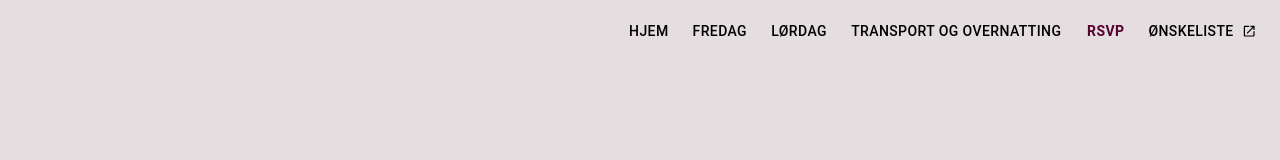
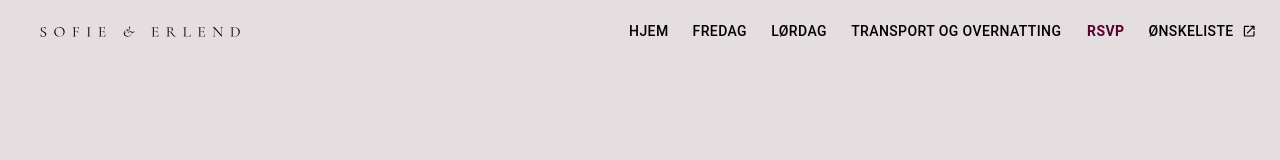
Before and after one commit to Krijak/sofieogerlend, a React (Vite) app: page /rsvp in a window 1280 px wide. Shown: the top 160 px of the page. Built offline with nearby package versions, Linux system fonts and the light colour scheme.

Commit message:
new front page and sofie og erlend on topbar

```diff
--- a/src/Components/Topbar.tsx
+++ b/src/Components/Topbar.tsx
@@ -10,8 +10,9 @@ import MenuIcon from "@mui/icons-material/Menu";
 import OpenInNewIcon from "@mui/icons-material/OpenInNew";
 import Toolbar from "@mui/material/Toolbar";
 import { Button, Stack, styled, Typography } from "@mui/material";
-import { NavLink } from "react-router-dom";
+import { NavLink, useLocation } from "react-router-dom";
 import SE from "../../public/SE.png";
+import SofieOgErlend from "../../public/SofieOgErlend.svg";
 
 type NavItem = {
   title: string;
@@ -36,6 +37,7 @@ const MenuItem = ({ title, href }: NavItem) => {
 const Topbar = () => {
   const [mobileOpen, setMobileOpen] = React.useState(false);
   const drawerWidth = 302;
+  const isOnMain = useLocation().pathname == "/";
 
   const handleDrawerToggle = () => {
     setMobileOpen((prevState) => !prevState);
@@ -86,10 +88,17 @@ const Topbar = () => {
         sx={{
           background: (theme) => theme.palette.background.default,
           boxShadow: "none",
-          ".MuiToolbar-root": { justifyContent: "flex-end" },
+          ".MuiToolbar-root": {
+            justifyContent: isOnMain ? "flex-end" : "space-between",
+          },
         }}
       >
         <Toolbar>
+          {!isOnMain && (
+            <Box ml={2}>
+              <img src={SofieOgErlend} width={"200px"} />
+            </Box>
+          )}
           <IconButton
             aria-label="åpne meny"
             edge="start"
--- a/src/pages/Main.tsx
+++ b/src/pages/Main.tsx
@@ -1,5 +1,6 @@
 import { Box, Stack } from "@mui/material";
-import SofieErlend from "../../public/SofieErlend.png";
+import SE from "../../public/SE.png";
+import SofieOgErlend from "../../public/SofieOgErlend.svg";
 import Grein from "../../public/SofieErlend/Grein.png";
 import KlatringKyss from "../../public/SofieErlend/KlatringKyss.png";
 import SEBaat from "../../public/SofieErlend/SEBaat.png";
@@ -12,16 +13,17 @@ const Main = () => {
 
   return (
     <Stack alignItems={"center"}>
-      <Box width={{ xs: "170px", sm: "250px" }}>
-        <img src={SofieErlend} alt="Sofie + Erlend" width={"100%"} />
+      <Box width={{ xs: "100px", sm: "100px" }}>
+        <img src={SE} alt="Sofie + Erlend" width={"100%"} />
       </Box>
       <Box
         style={{
-          maxWidth: "400px",
+          maxWidth: "600px",
           minWidth: "100px",
         }}
         padding={6}
-        paddingTop={4}
+        paddingBottom={{ xs: 2, sm: 6 }}
+        paddingTop={{ xs: 2, sm: 4 }}
       >
         <img
           alt="Sofie og Erlend"
@@ -29,6 +31,9 @@ const Main = () => {
           width={"100%"}
         />
       </Box>
+      <Box width={{ xs: "170px", sm: "250px" }}>
+        <img src={SofieOgErlend} alt="Sofie og Erlend" width={"100%"} />
+      </Box>
     </Stack>
   );
 };
```
Also changed, not shown: public/SofieOgErlend.svg (added).
